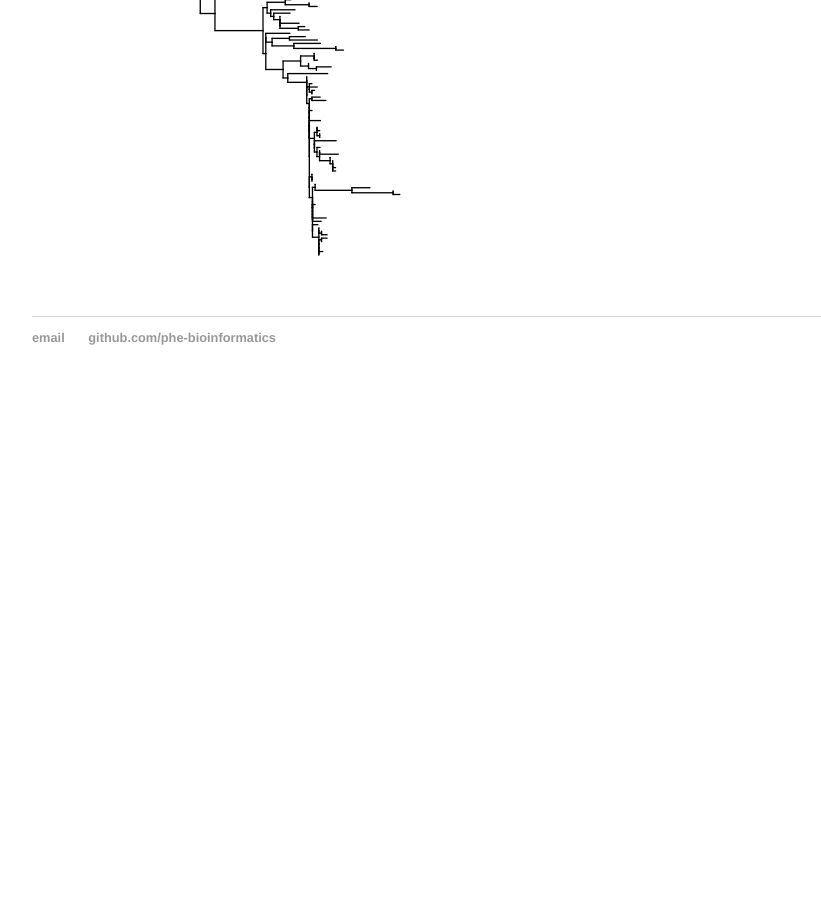
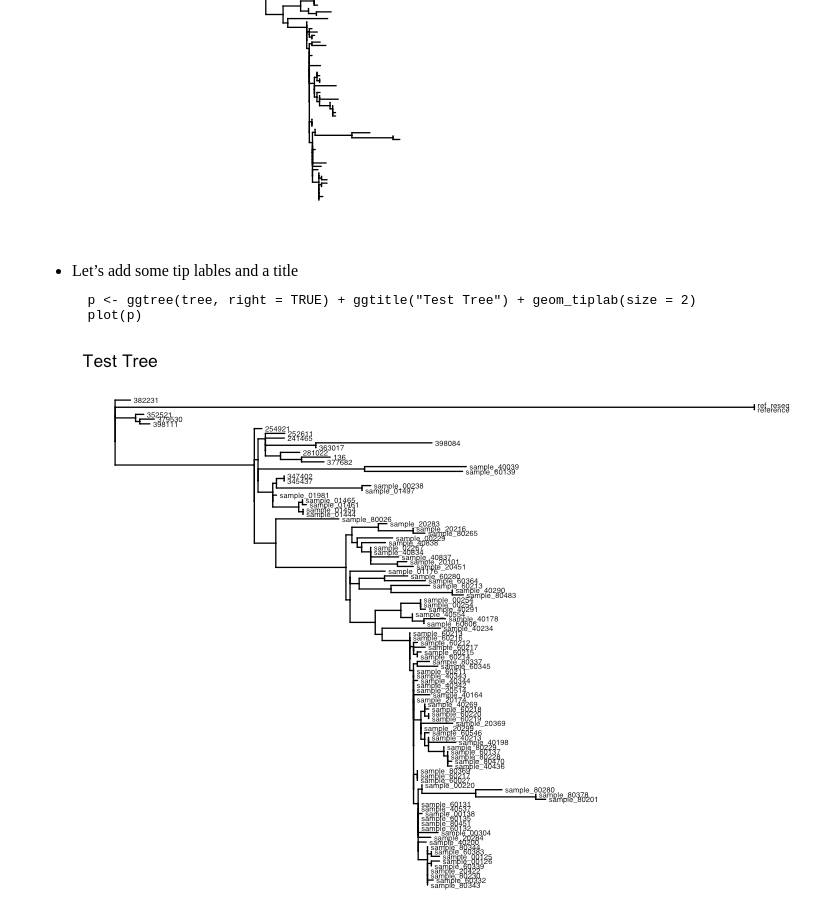
Before and after one commit to phe-bioinformatics/phe-bioinformatics.github.io, a Jekyll site: the page built from _posts/2017-06-14-ggtree_exploration.md, in a window 1280 px wide and 900 px high, scrolled down 1150 px. Shown: the whole window, without its empty margins (160-981 px from the left). Built offline with Jekyll 4.4.1, drawn with Linux system fonts in a browser that asks for light colours; before the commit the page ends 1555 px from its top, so only the background shows below that.

Commit message:
Create 2017-06-14-ggtree_exploration.md

````diff
--- a/_posts/2017-06-14-ggtree_exploration.md
+++ b/_posts/2017-06-14-ggtree_exploration.md
@@ -3,7 +3,7 @@ layout: post
 title: "Growing a ggtree"
 date: 2017-06-14
 ---
-# Experiments with ggtree
+### Experiments with ggtree
 
   - Reading in a tree
   ```R
@@ -24,3 +24,9 @@ date: 2017-06-14
   plot(p)
   ```
   ![Ladderized right tree]({{ site.url }}/assets/ladderized_right_tree.png)
+  - Let's add some tip lables and a title
+  ```R
+  p <- ggtree(tree, right = TRUE) + ggtitle("Test Tree") + geom_tiplab(size = 2)
+  plot(p)
+  ```
+  ![Labelled Tree]({{ site.url }}/assets/title_and_labels.png)
````
